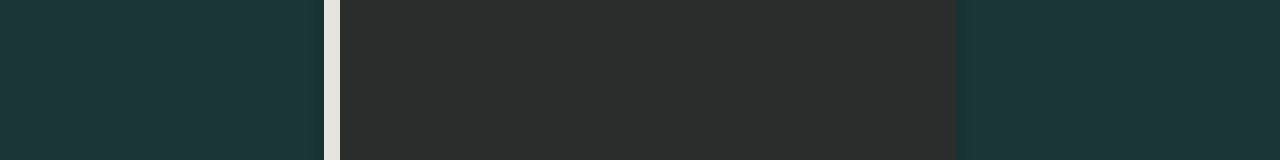
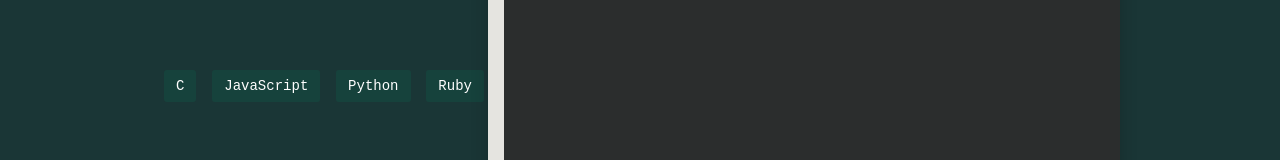
Before and after one commit to AniKrisn/note, a plain HTML site: page index.html in a window 1280 px wide. Shown: the part 314-474 px from the top of the page. Drawn offline with nearby package versions, Linux system fonts and the light colour scheme.

Commit message:
add buttons that change lang for prism, add hover/active styling

```diff
--- a/index.html
+++ b/index.html
@@ -66,12 +66,42 @@
             color: #0B192C;
         }
 
+        /* Styling for language selector buttons */
+        .lang-button {
+            background-color: #16423C;
+            color: #ffffff;
+            border: none;
+            padding: 8px 12px;
+            margin: 0 4px;
+            border-radius: 3px;
+            cursor: pointer;
+            font-size: 14px;
+            transition: background-color 0.2s ease;
+            font-family: monospace;
+        }
+
+        .lang-button:hover {
+            background-color: #137a6e;
+        }
+
+        .lang-button.active {
+            background-color: #137a6e86;
+        }
+
     </style>
 </head>
 <body>
     <div style="font-size: 12px; position: absolute; top: 10px; left: 10px; color: #fbf7f3;">
-        Ctrl + L to switch to Note <br>
+        Ctrl + L for Note <br>
         <b>(doesn't save!)</b>
+    </div>
+
+    <!-- Language selection buttons -->
+    <div class="button-container">
+        <button class="lang-button" onclick="changeLanguage('clike', this)">C</button>
+        <button class="lang-button" onclick="changeLanguage('js', this)">JavaScript</button>
+        <button class="lang-button" onclick="changeLanguage('py', this)">Python</button>
+        <button class="lang-button" onclick="changeLanguage('rb', this)">Ruby</button>
     </div>
 
 
@@ -86,6 +116,7 @@
     <script>
         const textarea = document.querySelector('.code-input');
         const highlightedCode = document.querySelector('.highlighted-code code');
+        let currentLanguage = 'javascript';
 
         // Update syntax highlighting as you type
         textarea.addEventListener('input', () => {
@@ -126,6 +157,20 @@
             }
         });
 
+        // Change language for Prism highlighting
+        function changeLanguage(language, button) {
+            currentLanguage = language;
+            highlightedCode.className = `language-${language}`; // Update language class
+            Prism.highlightElement(highlightedCode); // Re-run Prism highlighting
+
+            // Remove active class from all buttons
+            const buttons = document.querySelectorAll('.lang-button');
+            buttons.forEach(btn => btn.classList.remove('active'));
+
+            // Add active class to the clicked button
+            button.classList.add('active');
+        }
+
 
         // Keep scroll positions synchronized
         textarea.addEventListener('scroll', () => {
```
Also changed, not shown: note.html (+1 -1 lines).
